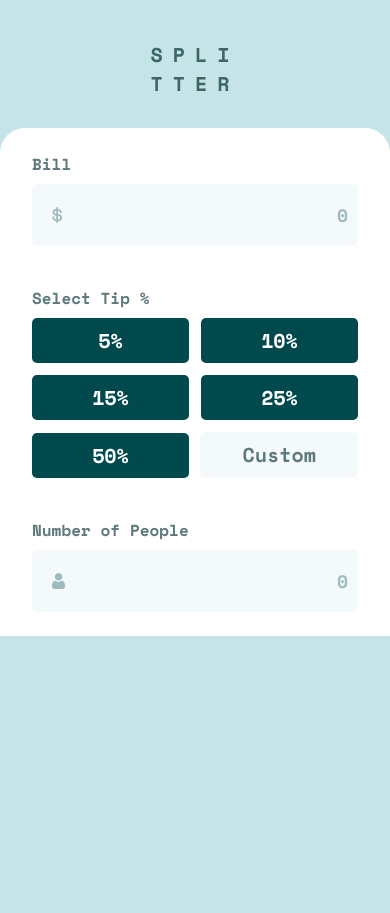
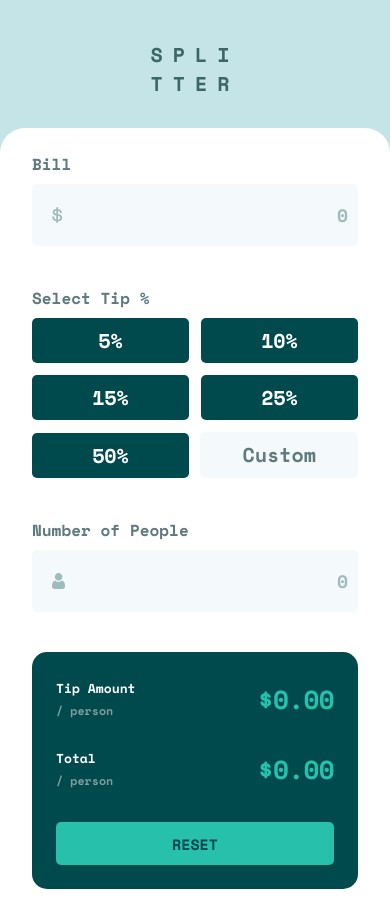
Before and after one commit to TomekWojak/tip-calculator-frontend-mentor-challenge, a plain HTML site: page index.html in a window 390 px wide. Before the commit the page ends 844 px from the top, so only its background shows below. Drawn offline with nearby package versions, Linux system fonts and the light colour scheme.

Commit message:
finished mobile looks

```diff
--- a/index.html
+++ b/index.html
@@ -43,6 +43,25 @@
             <img src="/images/icon-person.svg" width="13" height="16" loading="lazy" alt="" class="splitter__icon">
           </div>
         </div>
+
+        <div class="splitter__results">
+          <div class="splitter__results-box">
+            <div class="splitter__results-tip">
+              <span class="splitter__tip-info">Tip Amount</span>
+              <p class="splitter__info">/ person</p>
+            </div>
+            <span class="splitter__tip-amount">$0.00</span>
+          </div>
+          <div class="splitter__results-box">
+            <div class="splitter__results-tip">
+              <span class="splitter__tip-info">Total</span>
+              <p class="splitter__info">/ person</p>
+            </div>
+            <span class="splitter__tip-amount">$0.00</span>
+          </div>
+          <button class="splitter__reset-btn">RESET</button>
+        </div>
+
       </div>
     </section>
   </main>
--- a/sass/style.scss
+++ b/sass/style.scss
@@ -13,6 +13,9 @@
 	--lightGrey: hsl(184, 14%, 56%);
 	--grey: hsl(186, 14%, 43%);
 	--titleGray: hsl(180, 25%, 32%);
+	--resetBtn: hsl(183, 79%, 24%);
+	--resetBtnHover: hsl(173, 61%, 77%);
+	--resetBtnTxt: hsl(183, 85%, 21%);
 	--white: hsl(0, 0%, 100%);
 	--spacing-100: 0.8rem;
 	--spacing-200: 1.6rem;
@@ -41,10 +44,6 @@ body {
 }
 
 .splitter {
-	// display: flex;
-	// flex-direction: column;
-	// justify-content: space-between;
-	// min-height: 100vh;
 	padding-block-start: 4em;
 
 	&__content {
@@ -147,6 +146,59 @@ body {
 			opacity: 1;
 		}
 	}
+
+	&__results {
+		margin-block-start: 4em;
+		padding: var(--spacing-300);
+		background-color: var(--accent);
+		border-radius: 15px;
+	}
+	&__results-box {
+		display: flex;
+		align-items: center;
+		justify-content: space-between;
+
+		&:first-child {
+			margin-block-end: 2.4em;
+		}
+	}
+	&__tip-info {
+		color: var(--white);
+		font-weight: 600;
+		font-size: clamp(1.3rem, 3vw, 1.7rem);
+		line-height: 24px;
+	}
+	&__info {
+		color: var(--lightGrey);
+		font-weight: 600;
+		font-size: clamp(1rem, 3vw, 1.4rem);
+		line-height: 22px;
+	}
+	&__tip-amount {
+		font-size: clamp(2.6rem, 6vw, 5rem);
+		font-weight: 700;
+		color: var(--lightGreen);
+		letter-spacing: -0.67px;
+	}
+	&__reset-btn {
+		display: block;
+		width: 100%;
+		margin-block-start: 2em;
+		padding: 0.7em 1.4em;
+		border-radius: 5px;
+		border: none;
+		font-family: inherit;
+		font-weight: 600;
+		font-size: clamp(1.5rem, 3vw, 1.8rem);
+		color: var(--accent);
+		background-color: var(--lightGreen);
+		cursor: pointer;
+
+		&.disabled {
+			background-color: var(--resetBtn);
+			color: var(--resetBtnTxt);
+		}
+	}
 }
 
 @media (576px <= width) {
@@ -167,13 +219,17 @@ body {
 		&__btn:nth-child(4) {
 			margin: 0;
 		}
+
+		&__results {
+			padding: var(--spacing-400);
+		}
 	}
 }
 
 @media (768px <= width) {
 	.splitter {
 		&__content {
-			padding: var(--spacing-1000) var(--spacing-600);
+			padding: var(--spacing-1000);
 		}
 		&__btn {
 			transition: background-color 0.2s, color 0.2s;
@@ -190,5 +246,15 @@ body {
 		&__custom-input::placeholder {
 			font-size: 2.5rem;
 		}
+		&__results {
+			padding: var(--spacing-600);
+		}
+		&__reset-btn {
+			transition: background-color 0.2s;
+
+			&:not(.disabled):hover {
+				background-color: var(--resetBtnHover);
+			}
+		}
 	}
 }
```
Also changed, not shown: css/style.css, 1 other file.
